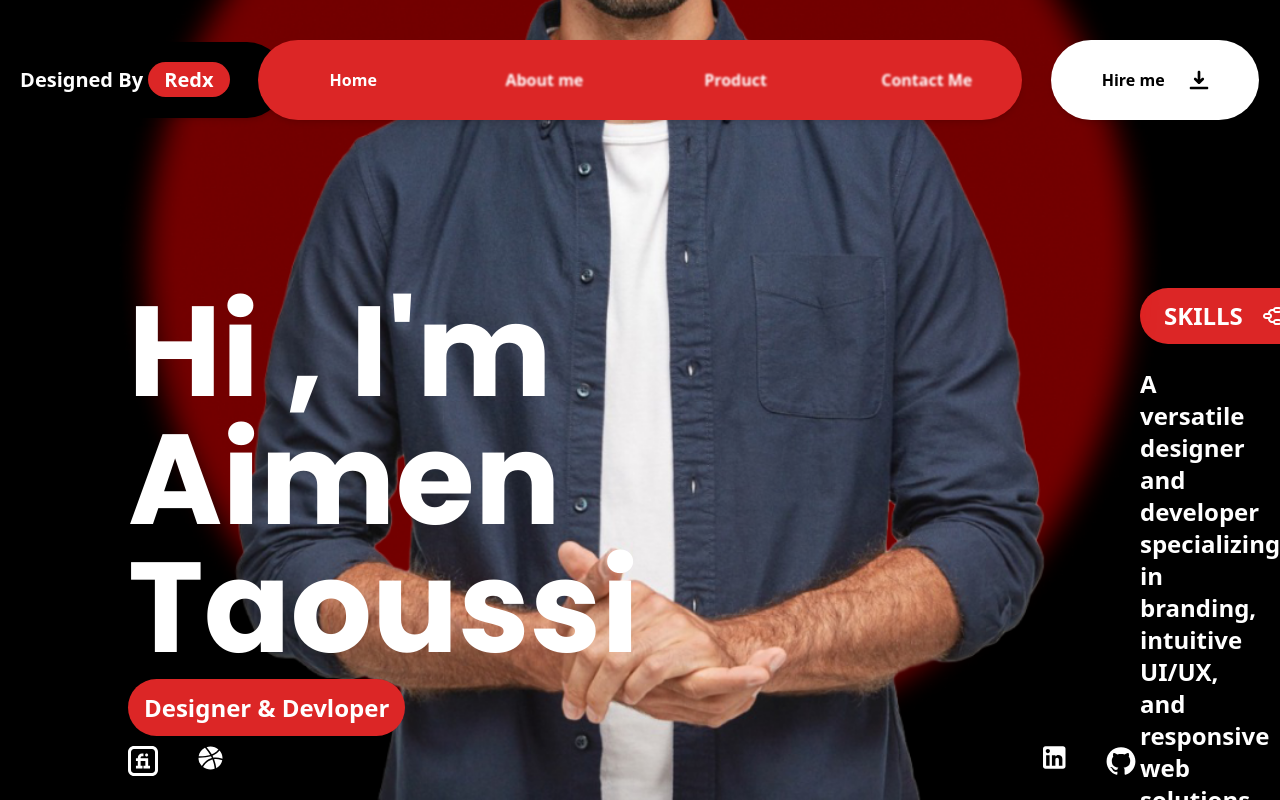
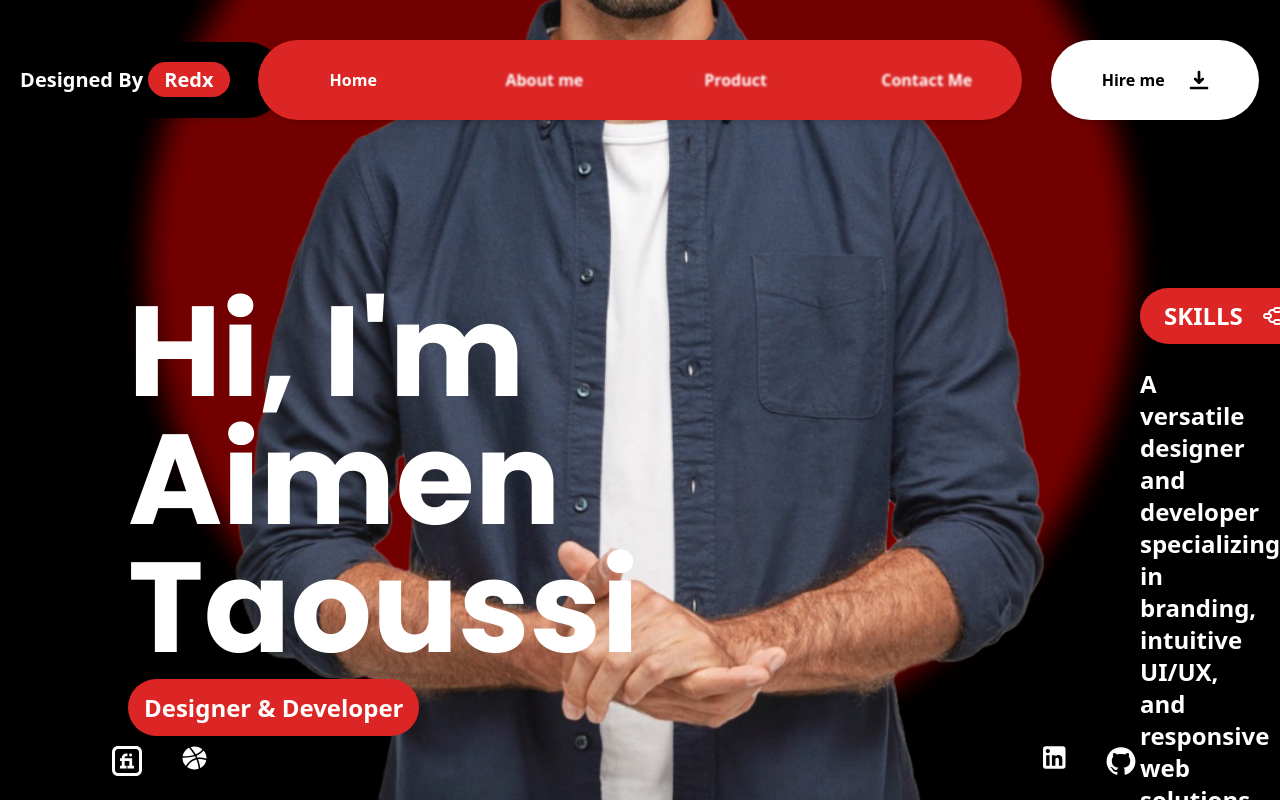
Before and after one commit to REDX-at/Portfolio, a React (Vite) app in the folder portfolio/: page / in a window 1280 px wide. Shown: the top 800 px of the page. Built offline with nearby package versions, Linux system fonts and the light colour scheme.

Commit message:
Fade ANimation in Home

```diff
--- a/portfolio/package.json
+++ b/portfolio/package.json
@@ -10,6 +10,7 @@
     "preview": "vite preview"
   },
   "dependencies": {
+    "aos": "^2.3.4",
     "react": "^18.3.1",
     "react-dom": "^18.3.1"
   },
--- a/portfolio/src/App.jsx
+++ b/portfolio/src/App.jsx
@@ -1,12 +1,16 @@
-import { useState } from "react";
+import { useEffect, useState } from "react";
 import Header from "./component/Header";
 import Home from "./component/Home";
 import AboutMe from "./component/AboutMe";
 
 function App() {
+  const [fade, setFade] = useState("");
+  useEffect(() => {
+    console.log("render");
+  }, [fade]);
   return (
     <div className="relative h-screen">
-      <Header />
+      <Header setFade={setFade} />
       <div id="home" className="h-screen">
         <Home />
       </div>
--- a/portfolio/src/component/Header.jsx
+++ b/portfolio/src/component/Header.jsx
@@ -1,12 +1,13 @@
 import { useState } from "react";
 import Icon, { Colors } from "../utils/Utils";
 
-export default function Header() {
+export default function Header({ setFade }) {
   const arrHeader = ["Home", "About me", "Product", "Contact Me"];
   const [active, setActive] = useState("Home");
 
   const onTap = (item) => {
     setActive(item);
+    setFade(item);
   };
   return (
     <div className="h-20 grid grid-cols-5 gap-2 mt-10 text-center fixed top-0 left-0 w-full z-30">
--- a/portfolio/src/component/Home.jsx
+++ b/portfolio/src/component/Home.jsx
@@ -1,6 +1,10 @@
 import OffMan from "../imgs/OffMan.png";
 import CercleMe from "../imgs/CercleMe.png";
 import Icon from "../utils/Utils";
+import AOS from "aos";
+import "aos/dist/aos.css";
+
+AOS.init();
 
 export default function Home() {
   return (
@@ -14,14 +18,19 @@ export default function Home() {
       <div className="bg-black">
         <div className="h-screen grid grid-cols-2 pt-72 pb-52">
           {/* // first Grid */}
-          <div className="text-white ml-32 flex flex-col justify-between z-20">
+          <div
+            className="text-white ml-32 flex flex-col justify-between z-20"
+            data-aos="fade-right"
+            data-aos-duration="1000"
+            data-aos-delay="500"
+          >
             <div>
               <h1 className="text-9xl font-poppins font-bold leading-none">
-                Hi , I'm Aimen Taoussi
+                Hi, I'm Aimen Taoussi
               </h1>
               <div className="mt-5">
                 <span className="text-2xl font-bold bg-red-600 rounded-full px-4 py-3">
-                  Designer & Devloper
+                  Designer & Developer
                 </span>
               </div>
             </div>
@@ -41,13 +50,14 @@ export default function Home() {
                 <li>2 Front End Porject</li>
               </ul>
             </div>
-            <div className="flex gap-10 justify-self-end absolute bottom-6">
-              <a href="https://www.fiverr.com/taaimen">{Icon.fiver}</a>
-              <a href="https://dribbble.com/Redx-at">{Icon.dribbble}</a>
-            </div>
           </div>
           {/* // seconde Grid */}
-          <div className="ml-[500px] flex flex-col gap-16">
+          <div
+            className="ml-[500px] flex flex-col gap-16"
+            data-aos="fade-left"
+            data-aos-duration="1000"
+            data-aos-delay="500"
+          >
             <div>
               <div className="text-white text-2xl font-bold flex bg-red-600 py-3 px-6 rounded-full items-center gap-5 w-44">
                 <h1>SKILLS</h1>
@@ -59,13 +69,17 @@ export default function Home() {
               </p>
             </div>
             <img src={CercleMe} className="w-[400px] self-center"></img>
-            <div className="flex gap-10 absolute bottom-6 right-36">
-              <a href="https://www.linkedin.com/in/aimen-taoussi-251684280/">
-                {Icon.linkedin}
-              </a>
-              <a href="https://github.com/REDX-at">{Icon.github}</a>
-            </div>
           </div>
+        </div>
+        <div className="flex gap-10 justify-self-end absolute bottom-6 left-28">
+          <a href="https://www.fiverr.com/taaimen">{Icon.fiver}</a>
+          <a href="https://dribbble.com/Redx-at">{Icon.dribbble}</a>
+        </div>
+        <div className="flex gap-10 absolute bottom-6 right-36">
+          <a href="https://www.linkedin.com/in/aimen-taoussi-251684280/">
+            {Icon.linkedin}
+          </a>
+          <a href="https://github.com/REDX-at">{Icon.github}</a>
         </div>
       </div>
     </div>
```
Also changed, not shown: 1 other file (tests, documents, lock files or other folders).
